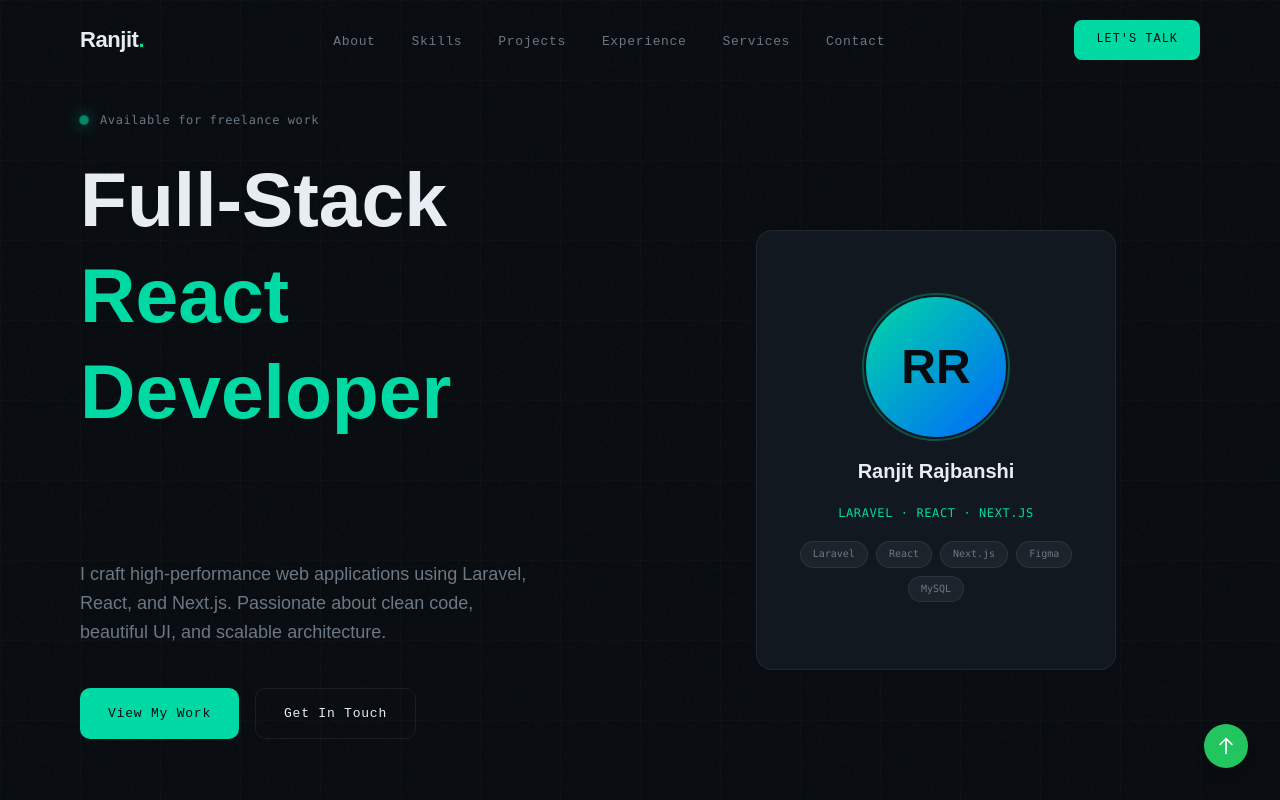
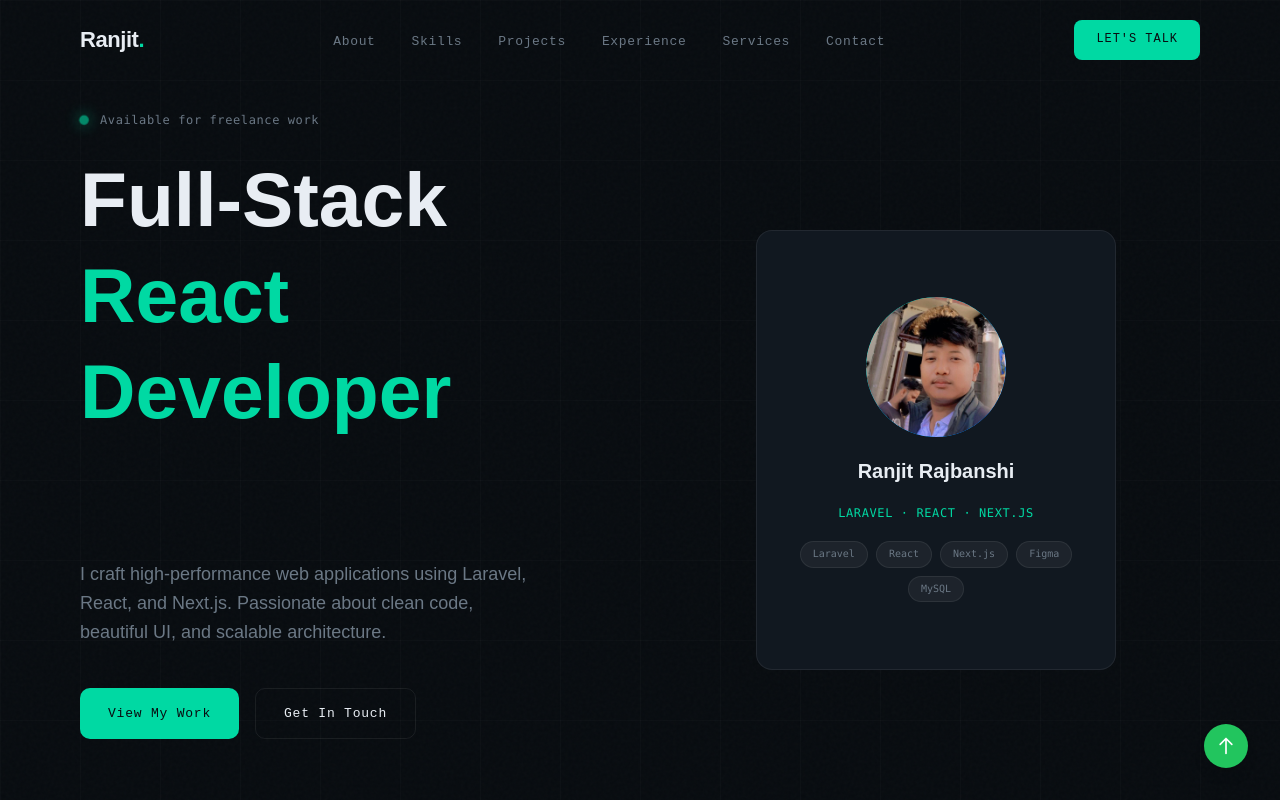
Before and after one commit to Rannjit158/portfolio, a React (Vite) app: page / in a window 1280 px wide. Shown: the top 800 px of the page. Built offline with nearby package versions, Linux system fonts and the light colour scheme.

Commit message:
change in the portfilioDta.js

```diff
--- a/src/components/Hero.jsx
+++ b/src/components/Hero.jsx
@@ -104,9 +104,15 @@ export default function Hero() {
               {/* MAIN CARD */}
               <div className="absolute inset-0 bg-[var(--bg3)] border border-[var(--border)] rounded-2xl flex flex-col items-center justify-center gap-5">
                 {/* Avatar */}
-                <div className="relative w-[140px] h-[140px] rounded-full bg-gradient-to-br from-[var(--accent)] to-[var(--accent2)] flex items-center justify-center text-5xl font-extrabold text-[var(--bg)]">
-                  {personalInfo.initials}
+                <div className="relative w-[140px] h-[140px] rounded-full bg-gradient-to-br from-[var(--accent)] to-[var(--accent2)] flex items-center justify-center overflow-hidden">
+                  {/* Hero Image */}
+                  <img
+                    src={personalInfo.heroImage}
+                    alt={personalInfo.name}
+                    className="w-full h-full object-cover rounded-full"
+                  />
 
+                  {/* Animated Border */}
                   <div className="absolute inset-[-4px] rounded-full border-2 border-[rgba(0,217,163,0.3)] animate-spin-slow"></div>
                 </div>
 
--- a/src/data/portfolioData.js
+++ b/src/data/portfolioData.js
@@ -14,7 +14,7 @@ import {
 
 export const personalInfo = {
   name: "Ranjit Rajbanshi",
-  heroImage: "/image/1.png",
+  heroImage: "/image/ranjit.jpeg",
   initials: "RR",
   logo: "Ranjit",
   role: "Laravel · React · Next.js",
```
Also changed, not shown: public/image/ranjit.jpeg (added).
